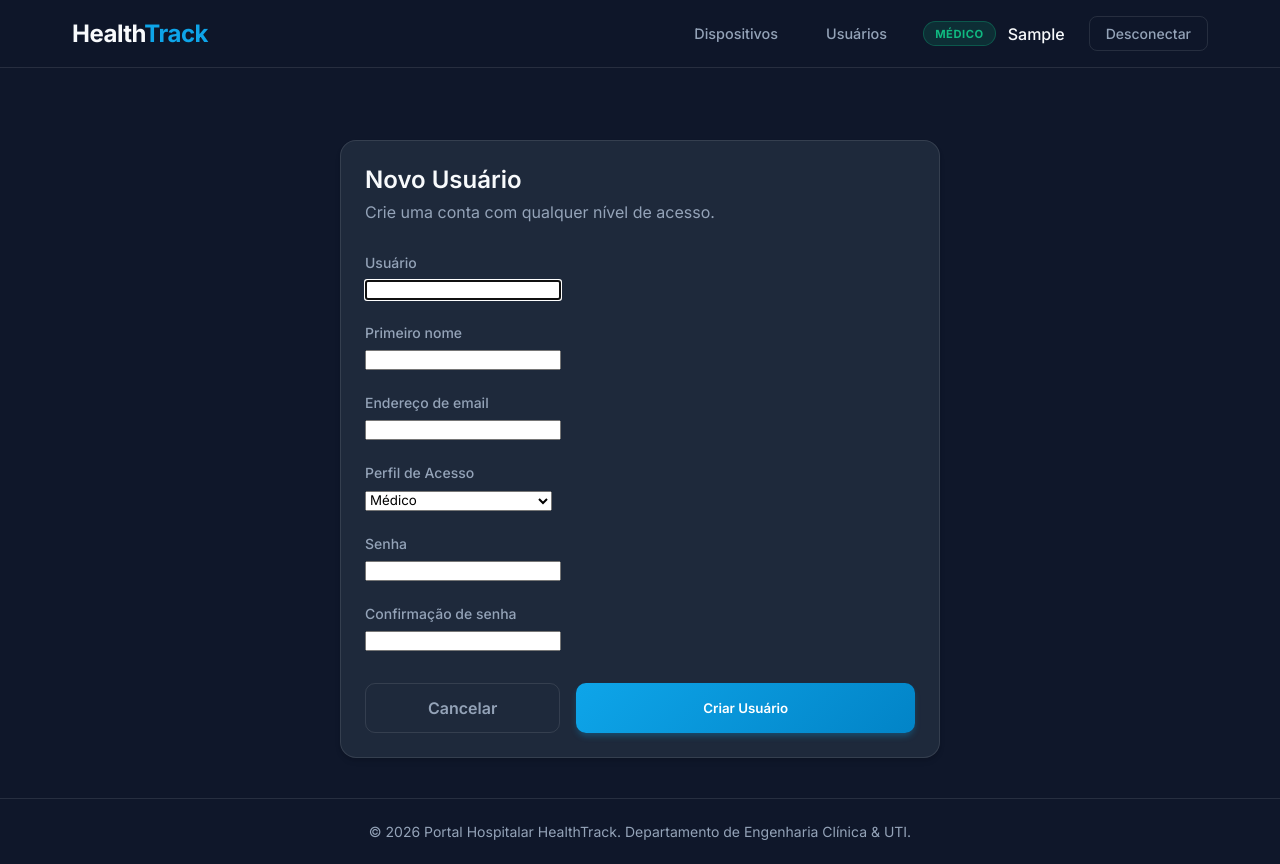
After one commit to DiogoMarassi/trab-prog-web, a Django app: page /usuarios/novo/ in a window 1280 px wide. The commit adds this page. Run offline with Django 5.2, Linux system fonts and the light colour scheme; the visitor is signed in with stand-in values (Sample User, id 1).

Commit message:
fix: Resolvendo bug do registro de usuários. Agora pela tela inicial, só é possivel criar médicos. Criar admins apenas pelo painel de usuários de um usuário que já admin

```diff
--- a/trabprogweb/core/forms.py
+++ b/trabprogweb/core/forms.py
@@ -4,6 +4,21 @@ from .models import Device, CustomUser
 
 
 class RegisterForm(UserCreationForm):
+    """Cadastro público — cria apenas contas de Médico."""
+    class Meta:
+        model = CustomUser
+        fields = ['username', 'first_name', 'email', 'password1', 'password2']
+
+    def save(self, commit=True):
+        user = super().save(commit=False)
+        user.role = CustomUser.Role.MEDICO
+        if commit:
+            user.save()
+        return user
+
+
+class AdminUserCreateForm(UserCreationForm):
+    """Cadastro pelo painel admin — permite escolher qualquer perfil."""
     class Meta:
         model = CustomUser
         fields = ['username', 'first_name', 'email', 'role', 'password1', 'password2']
--- a/trabprogweb/core/urls.py
+++ b/trabprogweb/core/urls.py
@@ -8,6 +8,7 @@ urlpatterns = [
     path('dispositivos/editar/<int:pk>/', views.DeviceUpdateView.as_view(), name='device_edit'),
     path('dispositivos/excluir/<int:pk>/', views.DeviceDeleteView.as_view(), name='device_delete'),
     path('usuarios/', views.users_panel, name='users'),
+    path('usuarios/novo/', views.UserCreateView.as_view(), name='user_create'),
     path('usuarios/editar/<int:pk>/', views.UserUpdateView.as_view(), name='user_edit'),
     path('usuarios/excluir/<int:pk>/', views.UserDeleteView.as_view(), name='user_delete'),
     path('login/', views.LoginView.as_view(), name='login'),
--- a/trabprogweb/core/views.py
+++ b/trabprogweb/core/views.py
@@ -7,7 +7,7 @@ from django.views.generic import CreateView, UpdateView, DeleteView
 from django.contrib.auth.mixins import LoginRequiredMixin, UserPassesTestMixin
 from rest_framework_simplejwt.tokens import RefreshToken
 from .models import Device, CustomUser
-from .forms import DeviceForm, RegisterForm, UserEditForm
+from .forms import DeviceForm, RegisterForm, UserEditForm, AdminUserCreateForm
 
 
 class EngenheiroRequiredMixin(UserPassesTestMixin):
@@ -95,6 +95,19 @@ def users_panel(request):
     return render(request, 'users.html', {'users': users})
 
 
+class UserCreateView(LoginRequiredMixin, EngenheiroRequiredMixin, View):
+    def get(self, request):
+        form = AdminUserCreateForm()
+        return render(request, 'user_create.html', {'form': form})
+
+    def post(self, request):
+        form = AdminUserCreateForm(request.POST)
+        if form.is_valid():
+            form.save()
+            return redirect('users')
+        return render(request, 'user_create.html', {'form': form})
+
+
 class UserUpdateView(LoginRequiredMixin, EngenheiroRequiredMixin, UpdateView):
     model = CustomUser
     form_class = UserEditForm
--- /dev/null
+++ b/trabprogweb/templates/user_create.html
@@ -0,0 +1,33 @@
+{% extends 'base.html' %}
+
+{% block title %}Novo Usuário{% endblock %}
+
+{% block content %}
+<div class="glass-card" style="max-width: 600px; margin: 0 auto; margin-top: 2rem;">
+    <div style="margin-bottom: 2rem;">
+        <h2 style="font-size: 1.5rem; margin-bottom: 0.5rem;">Novo Usuário</h2>
+        <p style="color: var(--text-muted);">Crie uma conta com qualquer nível de acesso.</p>
+    </div>
+
+    <form method="post">
+        {% csrf_token %}
+
+        {% for field in form %}
+        <div class="form-group">
+            <label for="{{ field.id_for_label }}">{{ field.label }}</label>
+            {{ field }}
+            {% if field.errors %}
+            <span style="color: var(--danger); font-size: 0.8rem; display: block; margin-top: 0.5rem;">
+                {{ field.errors.0 }}
+            </span>
+            {% endif %}
+        </div>
+        {% endfor %}
+
+        <div style="display: flex; gap: 1rem; margin-top: 2rem;">
+            <a href="{% url 'users' %}" class="btn-secondary" style="flex: 1;">Cancelar</a>
+            <button type="submit" class="btn-primary" style="flex: 2;">Criar Usuário</button>
+        </div>
+    </form>
+</div>
+{% endblock %}
--- a/trabprogweb/templates/users.html
+++ b/trabprogweb/templates/users.html
@@ -8,7 +8,7 @@
         <h2 style="font-size: 1.8rem; margin-bottom: 0.5rem;">Painel de Usuários</h2>
         <p style="color: var(--text-muted);">Gerenciamento de contas do sistema.</p>
     </div>
-    <a href="{% url 'register' %}" class="btn-primary" style="padding: 0.75rem 1.5rem; width: auto; margin-top: 0; box-shadow: none;">+ Novo Usuário</a>
+    <a href="{% url 'user_create' %}" class="btn-primary" style="padding: 0.75rem 1.5rem; width: auto; margin-top: 0; box-shadow: none;">+ Novo Usuário</a>
 </div>
 
 <div class="glass-card" style="padding: 0; overflow: hidden;">
```
